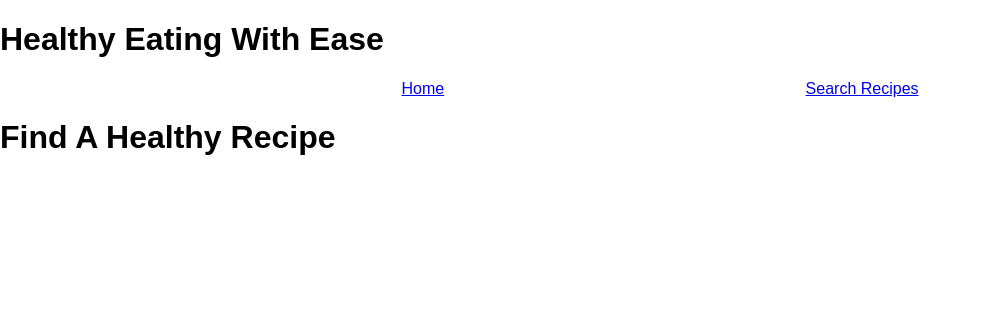
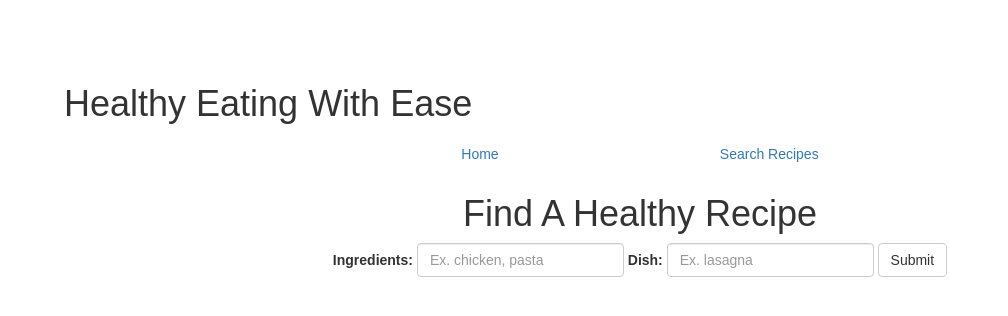
Before and after one commit to rachelchhay/healthy-eating-app, a React (Create React App) app: page /search in a window 1280 px wide. Shown: the top 316 px of the page, without its empty margins (0-1008 px from the left). Built offline with nearby package versions, Linux system fonts and the light colour scheme.

Commit message:
Search form added, react bootsrap installed

```diff
--- a/public/index.html
+++ b/public/index.html
@@ -19,6 +19,9 @@
       work correctly both with client-side routing and a non-root public URL.
       Learn how to configure a non-root public URL by running `npm run build`.
     -->
+    <!-- Latest compiled and minified CSS -->
+    <link rel="stylesheet" href="https://maxcdn.bootstrapcdn.com/bootstrap/3.3.7/css/bootstrap.min.css" integrity="sha384-BVYiiSIFeK1dGmJRAkycuHAHRg32OmUcww7on3RYdg4Va+PmSTsz/K68vbdEjh4u" crossorigin="anonymous">
+
     <title>Healthy Eating With Ease</title>
   </head>
   <body>
--- a/src/SearchRecipe.js
+++ b/src/SearchRecipe.js
@@ -1,10 +1,29 @@
 import React, { Component }  from 'react';
+import { Form, FormGroup, FormControl, ControlLabel, Button } from 'react-bootstrap';
+import './index.css';
+
 
 class SearchRecipe extends Component {
   render() {
     return (
-      <div>
+      <div className='search'>
         <h1>Find A Healthy Recipe</h1>
+
+        <Form inline>
+          <FormGroup>
+            <ControlLabel>Ingredients:</ControlLabel>
+            {' '}
+            <FormControl type="text" placeholder="Ex. chicken, pasta" />
+          </FormGroup>
+          {' '}
+          <FormGroup>
+            <ControlLabel>Dish:</ControlLabel>
+            {' '}
+            <FormControl type="text" placeholder="Ex. lasagna"></FormControl>
+          </FormGroup>
+          {' '}
+          <Button>Submit</Button>
+        </Form>
       </div>
     )
   }
--- a/src/index.css
+++ b/src/index.css
@@ -3,6 +3,7 @@
   padding: 0;
   font-family: sans-serif;
   background-color: white;
+  padding: 5%;
 }
 
 .nav, ul {
@@ -10,3 +11,7 @@
   display: flex;
   justify-content: space-evenly;
 }
+
+.search {
+  text-align: center;
+}
```
Also changed, not shown: package.json (+1 -6 lines), 1 other file (tests, documents, lock files or other folders).
